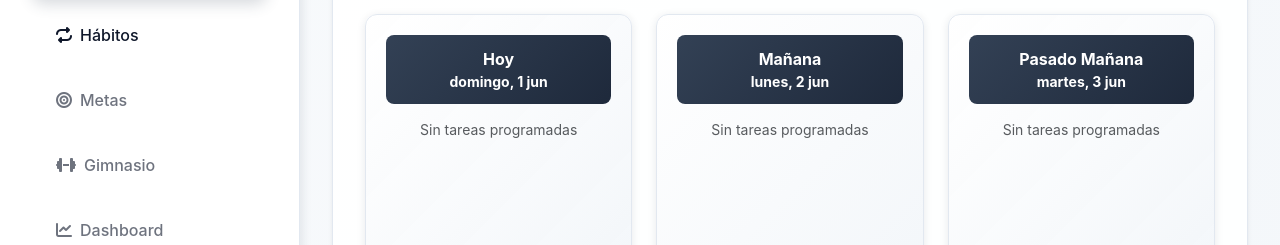
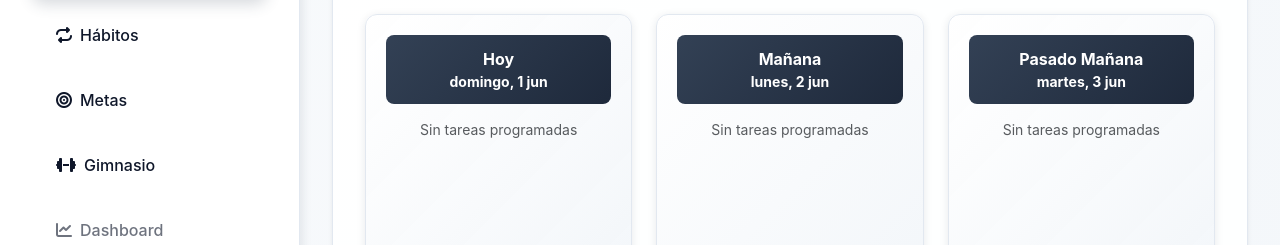
Before and after one commit to WilberSaint/agenda, a plain HTML site: page index.html in a window 1280 px wide. Shown: the part 152-397 px from the top of the page. Drawn offline with nearby package versions, Linux system fonts and the light colour scheme.

Commit message:
Update index.html

```diff
--- a/index.html
+++ b/index.html
@@ -100,13 +100,13 @@
                         </a>
                     </li>
                     <li class="nav-item">
-                        <a class="nav-link disabled" href="#" data-module="goals">
+                        <a class="nav-link" href="#" data-module="goals">
                             <i class="fas fa-bullseye me-2"></i>
                             <span>Metas</span>
                         </a>
                     </li>
                     <li class="nav-item">
-                        <a class="nav-link disabled" href="#" data-module="gym">
+                        <a class="nav-link" href="#" data-module="gym">
                             <i class="fas fa-dumbbell me-2"></i>
                             <span>Gimnasio</span>
                         </a>
```
